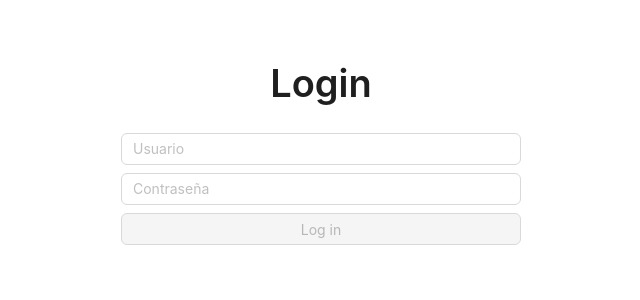
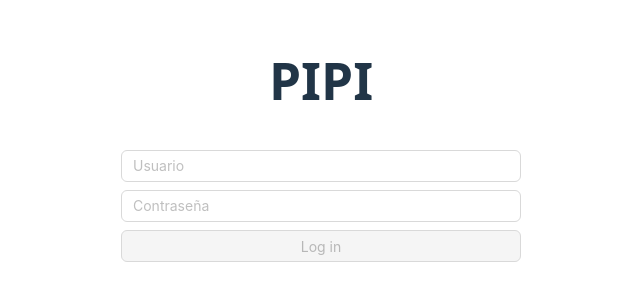
Before and after one commit to nvent97-thebridge/azafran-client, a React (Vite) app: page /login in a window 1280 px wide. Shown: the part 256-556 px from the top of the page, without its empty margins (319-959 px from the left). Built offline with nearby package versions, Linux system fonts and the light colour scheme.

Commit message:
super commit

```diff
--- /dev/null
+++ b/src/components/Title/Title.tsx
@@ -0,0 +1,23 @@
+interface Animal {
+    id: number;
+    name?: string;
+}
+
+interface Dog extends Animal {
+    breed: string;
+}
+
+const Title = () => {
+
+    const dog: Dog = {
+        id: 1,
+        breed: "Golden",
+        name: "pipi",
+    }
+
+    return (
+        <h1>{dog.name && dog.name.toUpperCase()}</h1>
+    )
+}
+
+export { Title }
--- /dev/null
+++ b/src/components/Title/Title.types.tsx
@@ -0,0 +1,4 @@
+export type User = {
+    id: number;
+    name: string;
+}
--- a/src/pages/Login/Login.page.jsx
+++ b/src/pages/Login/Login.page.jsx
@@ -1,7 +1,7 @@
 import { useState } from "react";
 import { useNavigate } from "react-router";
 import { Button, Flex, Input, Typography } from "antd";
-const { Title } = Typography;
+import { Title } from "../../components/Title/Title";
 
 const Login = () => {
   const [user, setUser] = useState("");
@@ -33,7 +33,7 @@ const Login = () => {
 
   return (
     <Flex gap={"8px"} vertical style={{ width: "400px" }}>
-      <Title>Login</Title>
+      <Title/>
       <Input
         value={user}
         onChange={(event) => setUser(event.target.value)}
```
